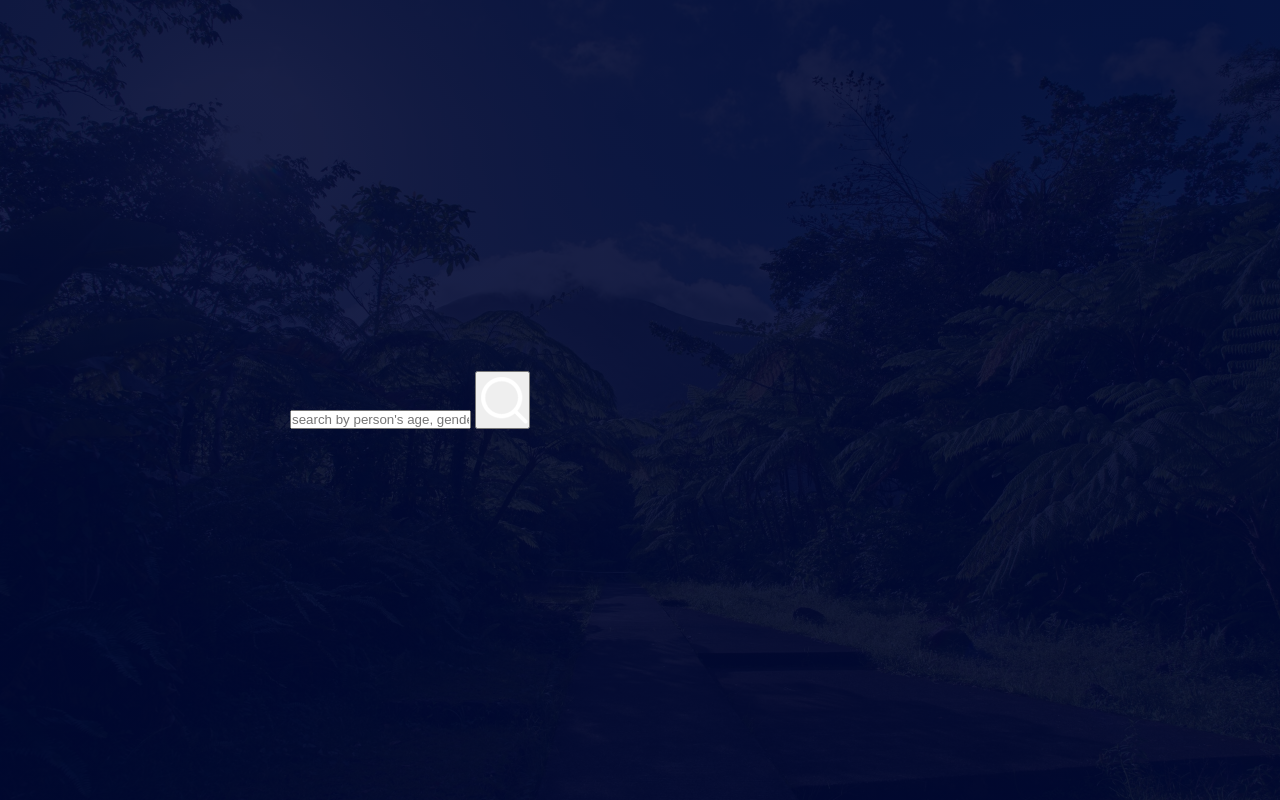
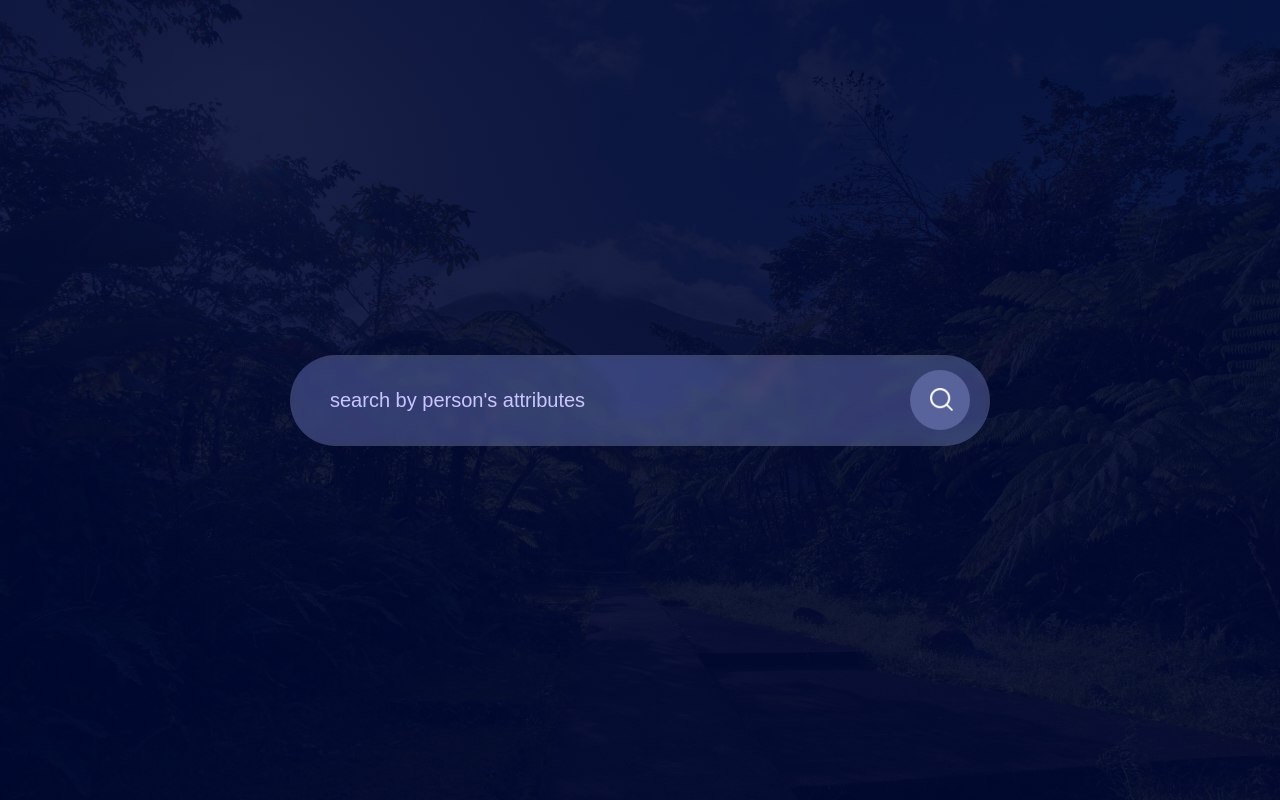
Before and after one commit to Spawn9986/firstFullStackApp, a website: page index.html in a window 1280 px wide. Drawn offline with Linux system fonts and the light colour scheme.

Commit message:
added compose.yaml, got the server connected to the database and built the front end with a connected search bar get request for all

```diff
--- a/express.js
+++ b/express.js
@@ -14,7 +14,7 @@ const pool = new Pool({
   database: 'people-filter',
 })
 
-//app.use(express.json());
+app.use(express.json());
 
 // start developing our routing
 // get all from tables
--- a/index.html
+++ b/index.html
@@ -10,8 +10,8 @@
 <body>
 
 <div class="container">
-    <form action="" class="search-bar">
-        <input type="text" placeholder="search by person's age, gender, nationality, location, occupation, or religion" name="q">
+    <form action="http://localhost:8000/" method="get" class="search-bar">
+        <input type="text" placeholder="search by person's attributes" name="q">
         <button type="submit"><img src="images/search.png"></button>
     </form>
 </div>
--- a/style.css
+++ b/style.css
@@ -20,5 +20,37 @@
 .search-bar{
     width: 100%;
     max-width:700px;
-    background: rgba(red, green, blue, alpha);
+    background: rgba(255, 255, 255, 0.2);
+    display: flex;
+    align-items: center;
+    border-radius: 60px;
+    padding: 10px 20px;
+    backdrop-filter: blur(4px) saturate(180%);
 }
+
+.search-bar input{
+    background: transparent;
+    flex: 1;
+    border: 0;
+    outline: none;
+    padding: 24px 20px;
+    font-size: 20px;
+    color: #cac7ff;
+}
+
+::placeholder{
+    color: #cac7ff;
+}
+
+.search-bar button img{
+    width: 25px;
+}
+
+.search-bar button{
+    border: 0;
+    border-radius: 50%;
+    width: 60px;
+    height: 60px;
+    background: #58629b;
+    cursor: pointer;
+}
```
